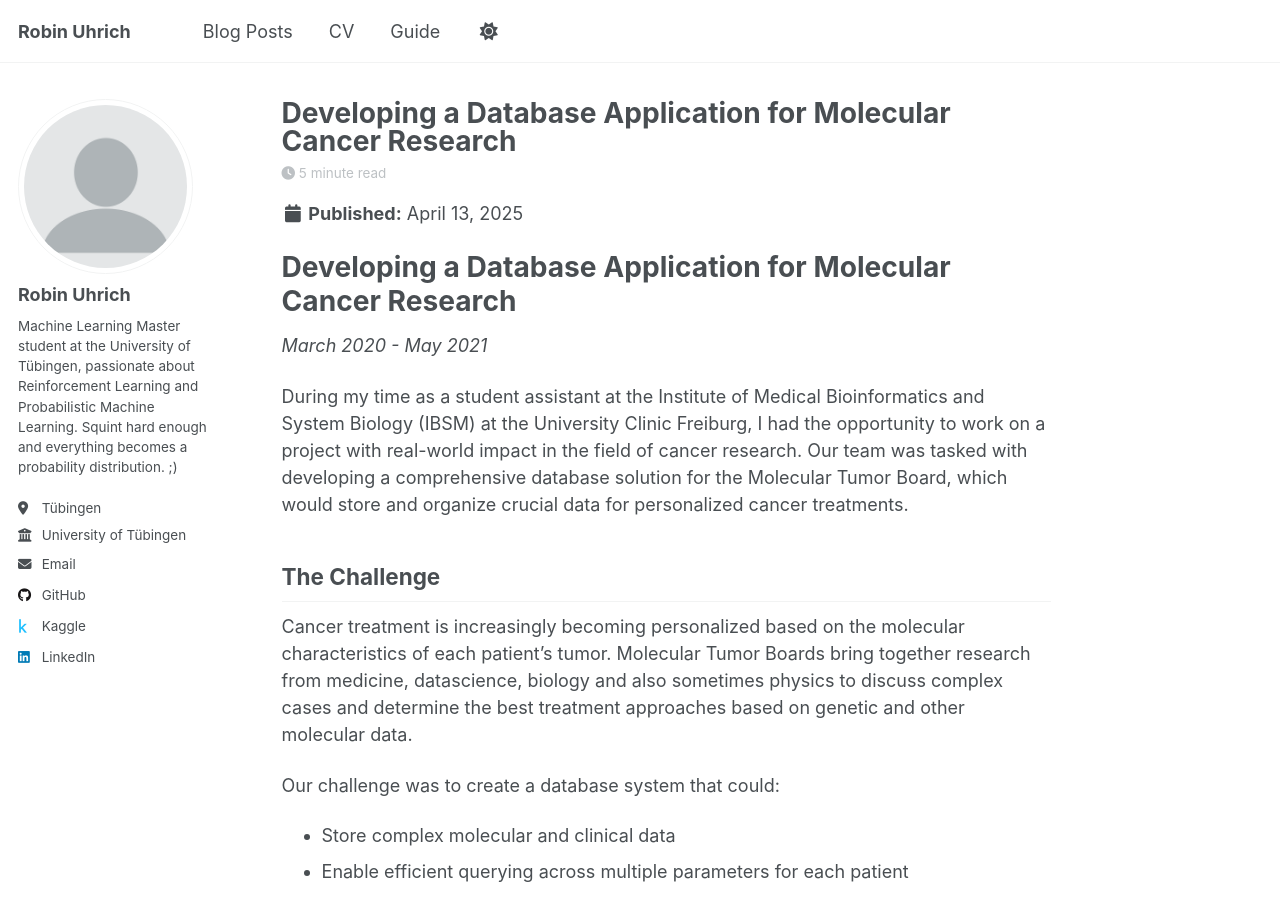
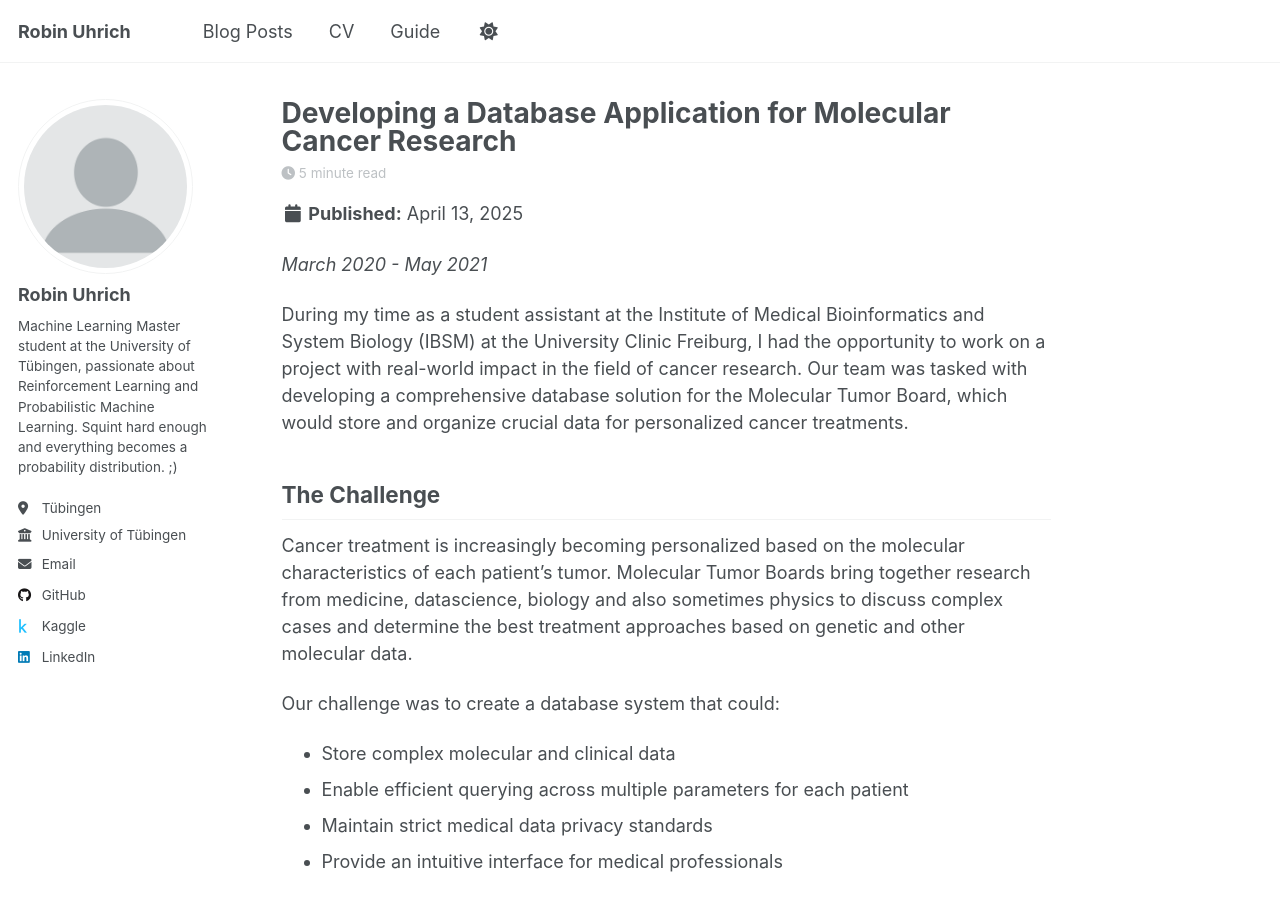
Before and after one commit to RobinU434/RobinU434.github.io, a Jekyll site: the page built from _posts/2025-04-13-blog-post-mtb.md, in a window 1280 px wide and 900 px high. Built offline with Jekyll 4.4.1, drawn with Linux system fonts in a browser that asks for light colours.

Commit message:
bugfix blog post

```diff
--- a/_posts/2025-04-13-blog-post-mtb.md
+++ b/_posts/2025-04-13-blog-post-mtb.md
@@ -7,7 +7,6 @@ tags:
   - clinical research
   - database system
 ---
-# Developing a Database Application for Molecular Cancer Research
 
 *March 2020 - May 2021*
 
```
